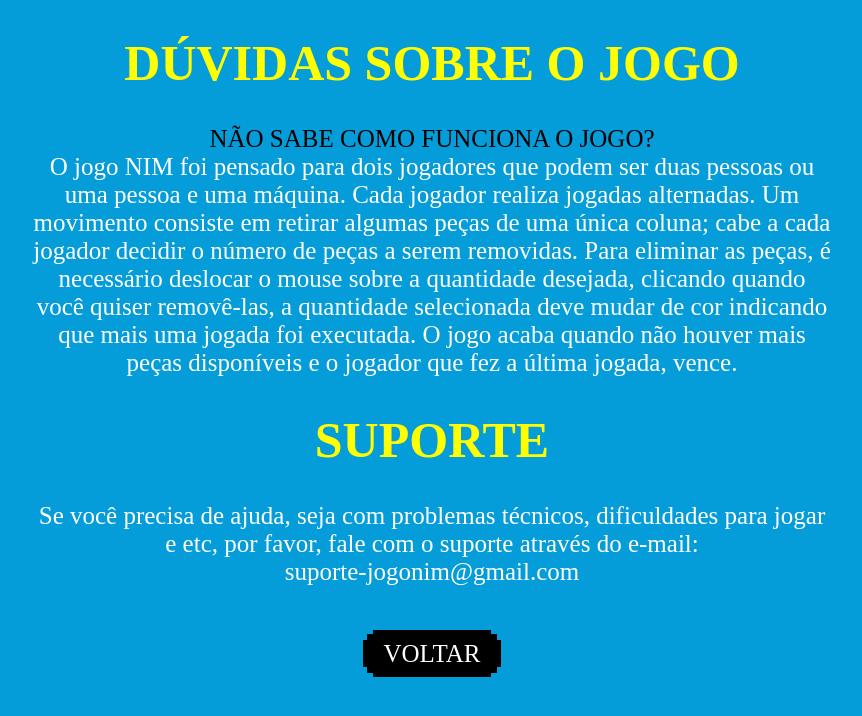
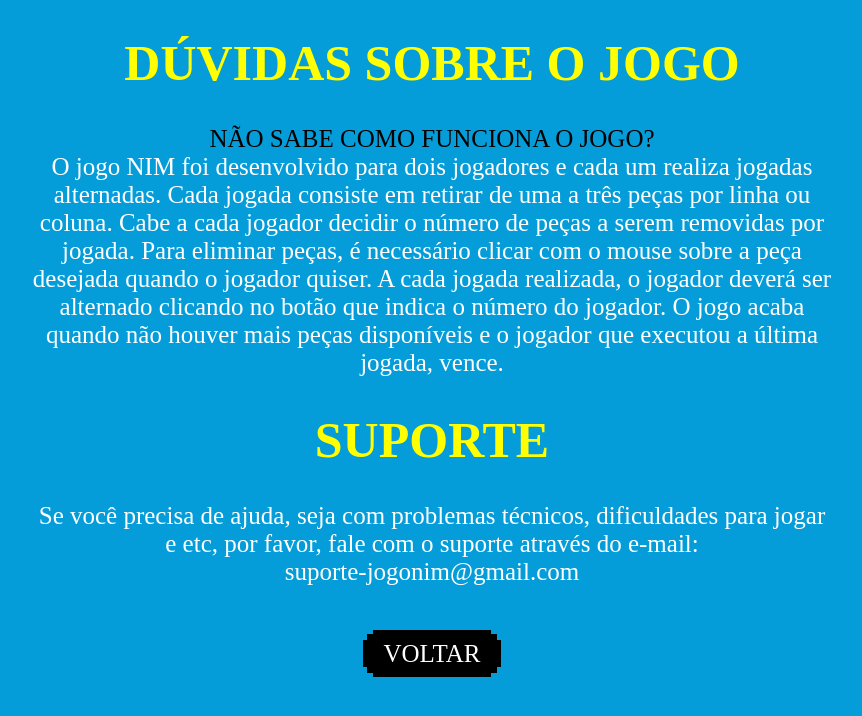
Before and after one commit to suelensalvino/jogoDoNim, a Svelte app: page / in a window 1280 px wide. Both pictures are taken after a click on the element "AJUDA". Shown: the top 716 px of the page, without its empty margins (208-1070 px from the left). Built offline with nearby package versions, Linux system fonts and the light colour scheme; a web font is replaced by a local one.

Commit message:
Alterando regra do jogo

```diff
--- a/src/Ajuda.svelte
+++ b/src/Ajuda.svelte
@@ -11,12 +11,10 @@
 <h1>Dúvidas sobre o jogo</h1>
 
 <p class="destaque">NÃO SABE COMO FUNCIONA O JOGO?</p>
-<p>O jogo NIM foi pensado para dois jogadores que podem ser duas pessoas ou uma pessoa e uma máquina.
-  Cada jogador realiza jogadas alternadas. Um movimento consiste em retirar algumas peças de uma única coluna;
-  cabe a cada jogador decidir o número de peças a serem  removidas.
-  Para eliminar as peças, é necessário deslocar o mouse sobre a quantidade desejada, clicando quando você quiser removê-las, a quantidade selecionada deve mudar de cor indicando que mais uma jogada foi executada.
-  O jogo acaba quando não houver mais peças disponíveis e o jogador que fez a última jogada, vence.
-</p>
+<p>O jogo NIM foi desenvolvido para dois jogadores e cada um realiza jogadas alternadas. Cada jogada consiste em retirar de uma a três peças por linha ou coluna.
+    Cabe a cada jogador decidir o número de peças a serem removidas por jogada. Para eliminar peças, é necessário clicar com o mouse sobre a peça desejada quando o jogador quiser.
+    A cada jogada realizada, o jogador deverá ser alternado clicando no botão que indica o número do jogador. O jogo acaba quando não houver mais peças disponíveis e o jogador que executou a última jogada, vence.
+    </p>
 
 <h1>Suporte</h1>
 <p>Se você precisa de ajuda, seja com problemas técnicos, dificuldades para jogar e etc, por favor, fale com o suporte através do e-mail:</p>
```
